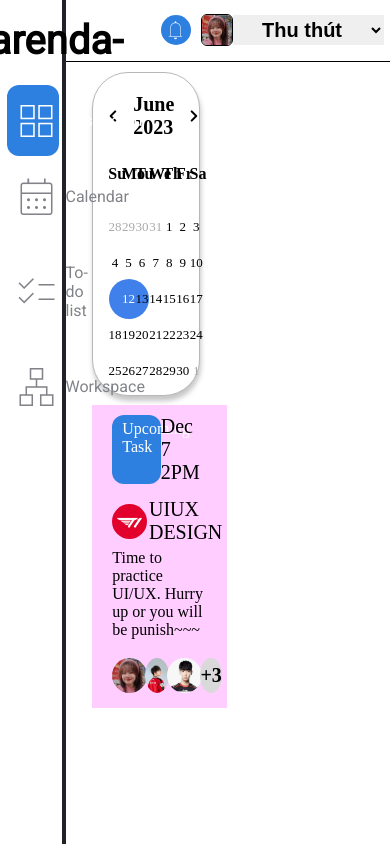
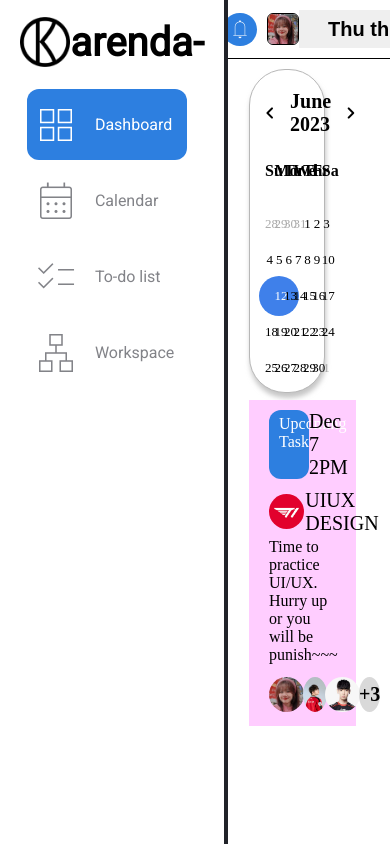
Before and after one commit to ThuKuRu/calendar, a React (Create React App) app: page / in a window 390 px wide. Built offline with nearby package versions, Linux system fonts and the light colour scheme.

Commit message:
make MainCalendar tab responsive

```diff
--- a/src/containers/Layout/Main/index.style.js
+++ b/src/containers/Layout/Main/index.style.js
@@ -5,8 +5,8 @@ const Content = styled.div`
   flex-direction: column;
   height: 100%;
   width: 98%;
-  padding: 10px;
-  padding-right: 20px;
+  padding: 0.625rem;
+  padding-right: 1.25rem;
   .content {
     display: flex;
     height: 100%;
--- a/src/containers/Layout/SideBar/SideBar.jsx
+++ b/src/containers/Layout/SideBar/SideBar.jsx
@@ -19,47 +19,79 @@ const SideBar = ({ tab, setTab }) => {
       </div>
       <div className="navbar">
         <div className={tab === "dashboard" ? "container active" : "container"}>
-          <div
-            className="dashboard"
+          <div className="dashboard">
+            <span
+              className="material-symbols-outlined"
               onClick={() => {
                 setTab("dashboard");
               }}
             >
-            <span className="material-symbols-outlined">grid_view</span>
-            <p>Dashboard</p>
+              grid_view
+            </span>
+            <p
+              onClick={() => {
+                setTab("dashboard");
+              }}
+            >
+              Dashboard
+            </p>
           </div>
         </div>
         <div className={tab === "calendar" ? "container active" : "container"}>
-          <div
-            className="calendar"
+          <div className="calendar">
+            <span
+              className="material-symbols-outlined"
               onClick={() => {
                 setTab("calendar");
               }}
             >
-            <span className="material-symbols-outlined">calendar_month</span>
-            <p>Calendar</p>
+              calendar_month
+            </span>
+            <p
+              onClick={() => {
+                setTab("calendar");
+              }}
+            >
+              Calendar
+            </p>
           </div>
         </div>
         <div className={tab === "todolist" ? "container active" : "container"}>
-          <div
-            className="todolist"
+          <div className="todolist">
+            <span
+              className="material-symbols-outlined"
               onClick={() => {
                 setTab("todolist");
               }}
             >
-            <span className="material-symbols-outlined">checklist</span>
-            <p>To-do list</p>
+              checklist
+            </span>
+            <p
+              onClick={() => {
+                setTab("todolist");
+              }}
+            >
+              To-do list
+            </p>
           </div>
         </div>
         <div className={tab === "workspace" ? "container active" : "container"}>
-          <div
-            className=""
+          <div className="">
+            <span
+              className="material-symbols-outlined"
               onClick={() => {
                 setTab("workspace");
               }}
             >
-            <span className="material-symbols-outlined">lan</span>
-            <p>Workspace</p>
+              lan
+            </span>
+            <p
+              onClick={() => {
+                setTab("workspace");
+              }}
+            >
+              Workspace
+            </p>
           </div>
         </div>
       </div>
--- a/src/containers/Layout/SideBar/index.style.js
+++ b/src/containers/Layout/SideBar/index.style.js
@@ -12,15 +12,15 @@ const Sidebar = styled.div`
     display: flex;
     justify-content: center;
     align-items: center;
-    padding: 10px 0;
-    height: 60px;
+    padding: 0.625rem 0;
+    height: 4rem;
     img {
-      height: 50px;
-      width: 50px;
+      height: 3.125rem;
+      width: 3.125rem;
     }
     p {
       color: #000000;
-      font-size: 40px;
+      font-size: 2.5rem;
       font-weight: bold;
     }
   }
@@ -30,22 +30,22 @@ const Sidebar = styled.div`
     padding-left: 12%;
     display: flex;
     .container {
-      padding: 0px 5px;
-      margin-top: 5px;
+      padding: 0em 0.3125em;
+      margin-top: 0.3125em;
+      font-size: 1rem;
       width: 76%;
       div {
-        margin: 10px 0px;
+        margin: 0.625em 0em;
         display: flex;
         align-items: center;
         p {
-          font-size: 16px;
           cursor: pointer;
           color: #828388;
         }
       }
       &.active {
         background-color: #2d7fe0;
-        border-radius: 12px;
+        border-radius: 0.75em;
         div {
           p {
             color: #ffffff;
@@ -59,9 +59,9 @@ const Sidebar = styled.div`
   }
   .material-symbols-outlined {
     color: #828388;
-    margin-right: 5px;
+    margin-right: 0.3125em;
     cursor: pointer;
-    font-size: 48px;
+    font-size: 3rem;
     font-variation-settings: "FILL" 0, "wght" 200, "GRAD" 0, "opsz" 48;
   }
 `;
--- a/src/containers/Layout/TopNav/index.style.js
+++ b/src/containers/Layout/TopNav/index.style.js
@@ -5,33 +5,28 @@ const NavBar = styled.div`
   justify-content: flex-end;
   align-items: center;
   width: 100%;
-  border-bottom: 1px solid;
-  padding: 5px 0px;
-  min-height: 6%;
+  border-bottom: 0.0625rem solid;
+  padding: 0.3125em 0em;
+  min-height: 3em;
   .header {
-    padding: 0px 2%;
+    padding: 0 2%;
     display: flex;
     justify-content: center;
     align-items: center;
     .material-symbols-outlined {
-      background-color: #2D7FE0;
+      background-color: #2d7fe0;
       border-radius: 50%;
-      color: #FFFFFF;
-      padding: 3px;
+      color: #ffffff;
+      padding: 0.1875em;
       cursor: pointer;
-      font-variation-settings:
-      'FILL' 0,
-      'wght' 0,
-      'GRAD' 0,
-      'opsz' 48
+      font-variation-settings: "FILL" 0, "wght" 0, "GRAD" 0, "opsz" 48;
     }
   }
 `;
 
-
 const Button = styled.button`
-  height: 40px;
-  width: 40px;
+  height: 2.5em;
+  width: 2.5em;
   text-aligns: center;
   border: none;
   background-color: #fff;
@@ -39,9 +34,9 @@ const Button = styled.button`
 `;
 
 const SelectList = styled.select`
-  height: 30px;
+  height: 1.875em;
   text-decoration: none !important;
-  font-size: 20px;
+  font-size: 1.25em;
   font-weight: 700;
   border-top: none;
   border-right: none;
@@ -60,11 +55,10 @@ const MenuItem = styled.option`
 `;
 
 const Avatar = styled.img`
-  margin-left: 10px;
-  border: 1px solid #000;
+  margin-left: 0.625em;
+  border: 0.0625em, solid #000;
   border-radius: 6px;
   height: 30px;
-  weight: 30px;
   text-aligns: center;
 `;
 
--- a/src/containers/Layout/index.style.js
+++ b/src/containers/Layout/index.style.js
@@ -11,8 +11,9 @@ const LayOut = styled.div`
     display: flex;
     height: 100%;
     width: 16%;
-    min-width: 16%;
-    border-right: 4px solid #212329;
+    min-width: 14em;
+    max-width: 20em;
+    border-right: 0.25em solid #212329;
   }
   .rightContent {
     display: flex;
--- a/src/containers/MainCalendar/index.style.js
+++ b/src/containers/MainCalendar/index.style.js
@@ -8,95 +8,94 @@ const Container = styled.div`
   flex-direction: column;
   justify-content: space-between;
   .rbc-calendar {
-    border: 1px solid #000000;
-    border-radius: 5px;
+    border: 0.0625rem solid #000000;
+    border-radius: 0.3125rem;
     width: 100%;
     height: 90%;
     button {
       font-family: "Roboto" !important;
-      font-size: 25px;
+      font-size: clamp(0.8rem, 1.3vw, 1.5625rem);
     }
     .rbc-toolbar {
-      border-bottom: 1px solid #000000;
-      padding: 10px 10px;
+      border-bottom: 0.0625rem solid #000000;
+      padding: 0.625rem;
       button {
-        font-size 12px;
+        font-size: clamp(0.8rem, 0.625vw, 1.5625rem);
       }
-      .rbc-toolbar-label{
-        font-size: 20px;
+      .rbc-toolbar-label {
+        font-size: clamp(0.8rem, 1vw, 1.25rem);
         font-weight: bold !important;
       }
       .rbc-btn-group {
-        button{
-          color: #7367F0;
-          border: 1px solid #696CFF;
+        button {
+          color: #7367f0;
+          border: 0.0625rem solid #696cff;
         }
-        .rbc-active{
+        .rbc-active {
           background-color: rgba(104, 93, 216, 0.2);
         }
       }
     }
-    .rbc-show-more{
-      font-size: 16px;
-      color: #6E6B7B;
+    .rbc-show-more {
+      font-size: 1rem;
+      color: #6e6b7b;
     }
-    .rbc-month-view{
-      .rbc-header{
-        height: 22px;
+    .rbc-month-view {
+      .rbc-header {
+        padding: 0.25em;
         display: flex;
         justify-content: center;
         align-items: center;
-        font-size: 14px;
-        button{
-          font-size 14px;
+        font-size: clamp(0.8rem, 0.73vw, 0.875rem);
+        button {
+          font-size: clamp(0.8rem, 0.73vw, 0.875rem);
           font-weight: bold;
         }
       }
     }
-    .rbc-time-view{
+    .rbc-time-view {
       max-height: 70vh;
-      .rbc-header{
-        height: 22px;
+      .rbc-header {
+        padding: 0.25em;
         display: flex;
         justify-content: center;
         align-items: center;
-        font-size: 14px;
-        button{
-          font-size 14px;
+        font-size: clamp(0.8rem, 0.73vw, 0.875rem);
+        button {
+          font-size: clamp(0.8rem, 0.73vw, 0.875rem);
           font-weight: bold;
         }
       }
     }
-    .rbc-events-container{
+    .rbc-events-container {
       width: 100%;
     }
-    .rbc-event{
-      background-color: #FF0000;
-      padding: 5px 5px;
+    .rbc-event {
+      background-color: #ff0000;
+      padding: 0.3125em;
       border-radius: 4px;
-      font-size: 14px;
-      .rbc-event-label{
+      font-size: clamp(0.8rem, 0.73vw, 0.875rem);
+      .rbc-event-label {
         display: none !important;
       }
-      .rbc-event-content{
-        padding: 5px 0px;
+      .rbc-event-content {
+        padding: 0.3125em 0px;
       }
     }
   }
-  .createDiv{
+  .createDiv {
     display: flex;
     justify-content: flex-end;
-    .createButton{
-      height: 22px;
+    .createButton {
+      padding: 0.3125em 1em;
       display: flex;
       justify-content: center;
       align-items: center;
-      padding: 20px;
-      background-color: #2D7FE0;
+      background-color: #2d7fe0;
       border-radius: 14px;
       color: #ffffff;
       font-family: "Roboto" !important;
-      font-size: 20px;
+      font-size: clamp(0.8rem, 1vw, 1.25rem);
       cursor: pointer;
     }
   }
--- a/src/containers/Workspace/JoinWorkspace/index.style.js
+++ b/src/containers/Workspace/JoinWorkspace/index.style.js
@@ -67,6 +67,7 @@ const Container = styled.div`
         font-weight: bold;
         margin-top: 10px;
         margin-bottom: 5px;
+        text-align: center;
       }
       .eg {
         color: #828388;
--- a/src/containers/Workspace/WorkspaceHome/index.style.js
+++ b/src/containers/Workspace/WorkspaceHome/index.style.js
@@ -59,6 +59,7 @@ const Container = styled.div`
         font-weight: bold;
         margin-top: 10px;
         margin-bottom: 5px;
+        text-align: center;
       }
       .eg{
         color: #828388;
```
Lines whose indentation alone changed are shown as unchanged.
